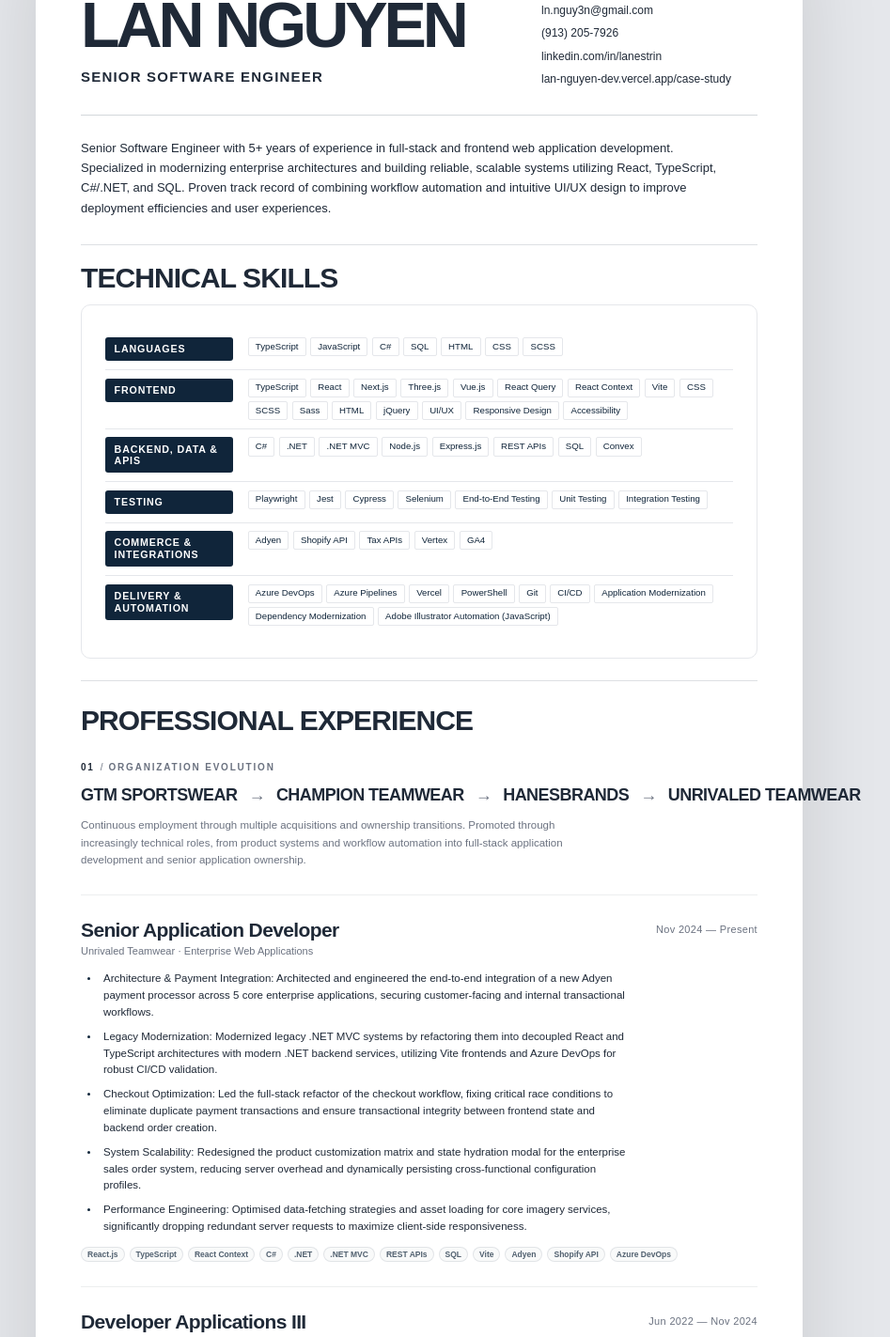
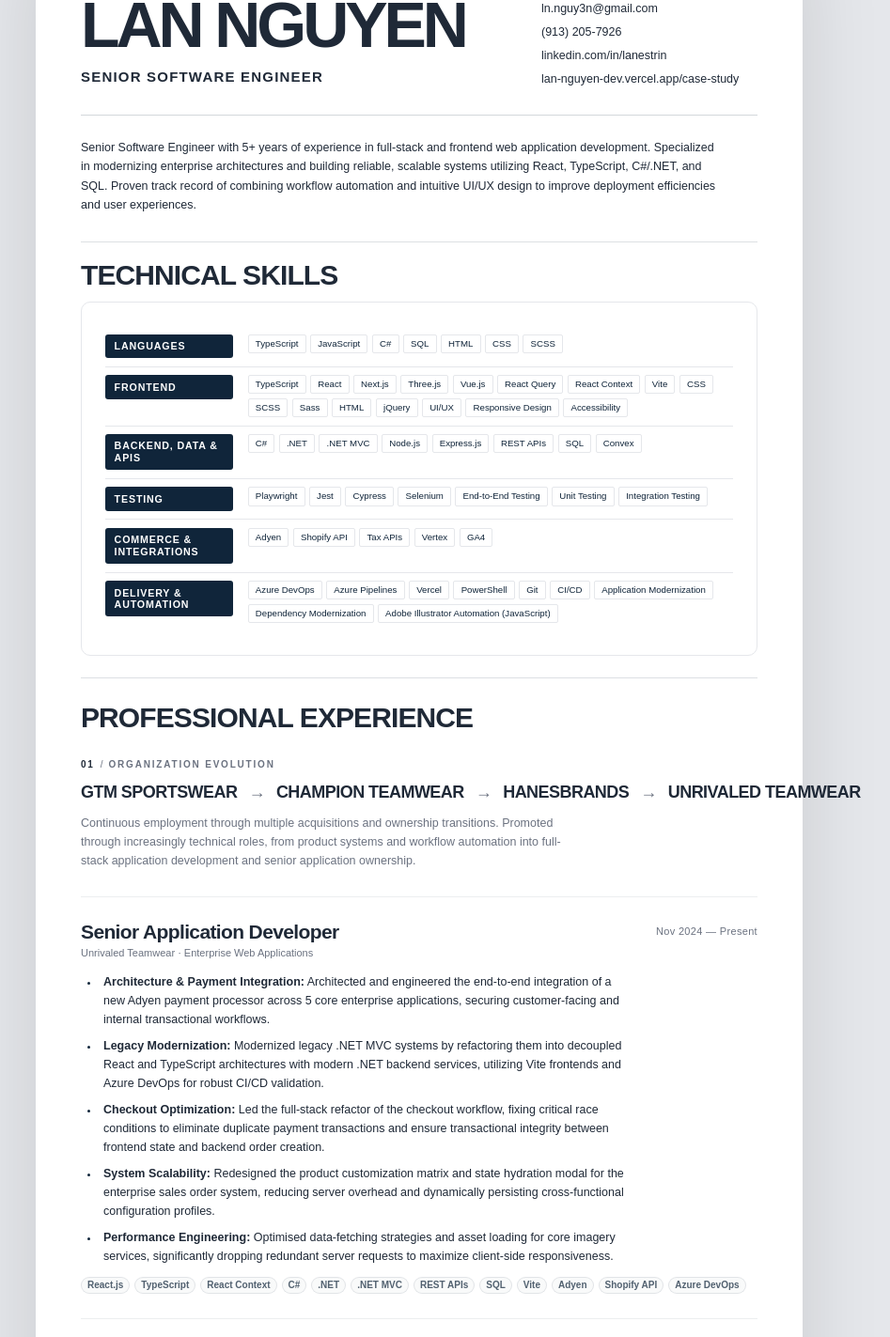
Before and after one commit to lanestrin/portfolio, a React (Vite) app: page /resume in a window 1280 px wide. Shown: the part 170-1593 px from the top of the page at 94% size, without its empty margins (194-1141 px from the left). Built offline with nearby package versions, Linux system fonts and the light colour scheme.

Commit message:
Refresh resume pdf

```diff
--- a/src/features/ResumePrint/ResumePrint.module.scss
+++ b/src/features/ResumePrint/ResumePrint.module.scss
@@ -8,7 +8,6 @@
 .printToolbar {
     display: flex;
     justify-content: flex-end;
-
     width: min(8.5in, 100%);
     margin: 0 auto 16px;
 }
@@ -86,7 +85,7 @@
     flex-direction: column;
     justify-content: flex-end;
     gap: 7px;
-    font-size: 12px;
+    font-size: 12.5px;
     line-height: 1.45;
 
     a {
@@ -102,7 +101,7 @@
     p {
         max-width: 680px;
         margin: 0;
-        font-size: 13px;
+        font-size: 12.5px;
         line-height: 1.65;
     }
 }
@@ -205,8 +204,8 @@
 .organizationSummary {
     max-width: 72%;
     margin: 14px 0 0;
-    font-size: 11.5px;
-    line-height: 1.6;
+    font-size: 12.5px;
+    //line-height: 1.6;
     color: var(--color-muted);
 }
 
@@ -228,8 +227,8 @@
         width: 80%;
         margin-bottom: 8px;
         padding-left: 4px;
-        font-size: 11.5px;
-        line-height: 1.55;
+        font-size: 12.5px;
+        //line-height: 1.55;
 
         &::before {
             content: none;
@@ -295,7 +294,7 @@
         border: 1px solid rgba(16, 37, 58, 0.1);
         border-radius: var(--radius-pill);
 
-        font-size: 8.5px;
+        font-size: 10px;
         font-weight: 700;
         line-height: 1;
         white-space: nowrap;
--- a/src/features/ResumePrint/ResumePrint.tsx
+++ b/src/features/ResumePrint/ResumePrint.tsx
@@ -3,6 +3,23 @@
 
 const getOrganizationLabel = (organization: string[]) => {
 	return organization.length > 1 ? "Organization Evolution" : "Early Interface Design";
+};
+
+const renderBullet = (bullet: string) => {
+	const colonIndex = bullet.indexOf(":");
+
+	if (colonIndex === -1) {
+		return bullet;
+	}
+
+	const label = bullet.slice(0, colonIndex);
+	const description = bullet.slice(colonIndex + 1).trim();
+
+	return (
+		<>
+			<strong>{label}:</strong> {description}
+		</>
+	);
 };
 
 const ResumePrint = () => {
@@ -144,7 +161,7 @@
 
 												<ul className={styles.bullets}>
 													{firstRole.bullets.map((bullet) => (
-														<li key={bullet}>{bullet}</li>
+														<li key={bullet}>{renderBullet(bullet)}</li>
 													))}
 												</ul>
 
@@ -176,7 +193,7 @@
 
 											<ul className={styles.bullets}>
 												{role.bullets.map((bullet) => (
-													<li key={bullet}>{bullet}</li>
+													<li key={bullet}>{renderBullet(bullet)}</li>
 												))}
 											</ul>
 
```
Also changed, not shown: 1 other file (tests, documents, lock files or other folders).
